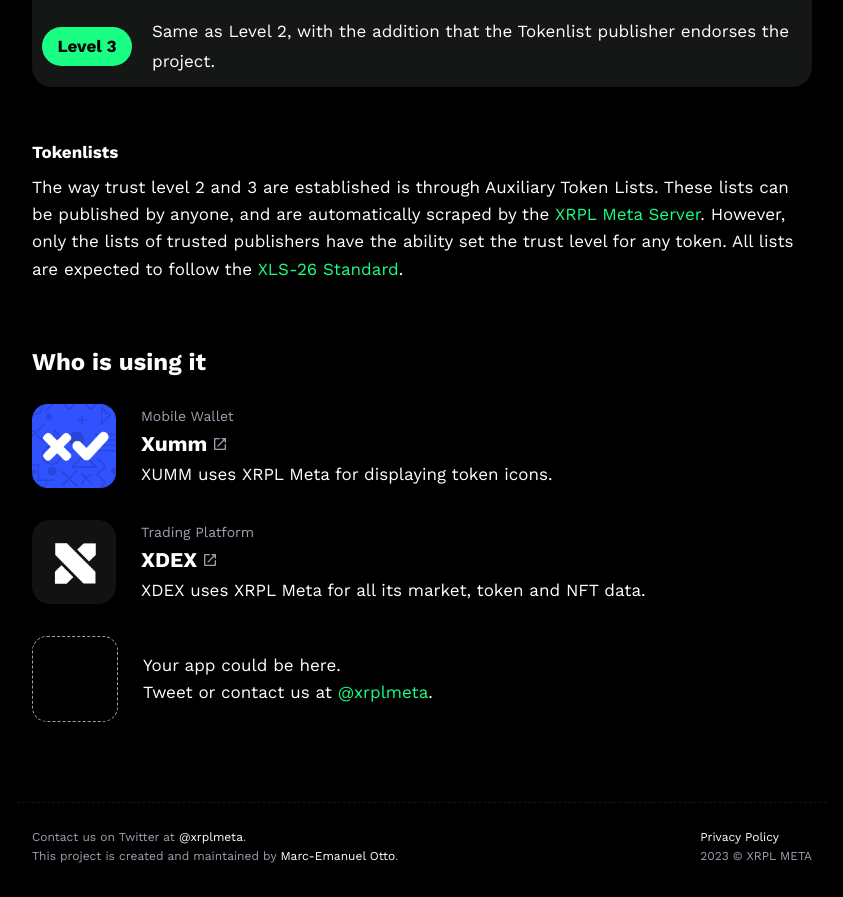
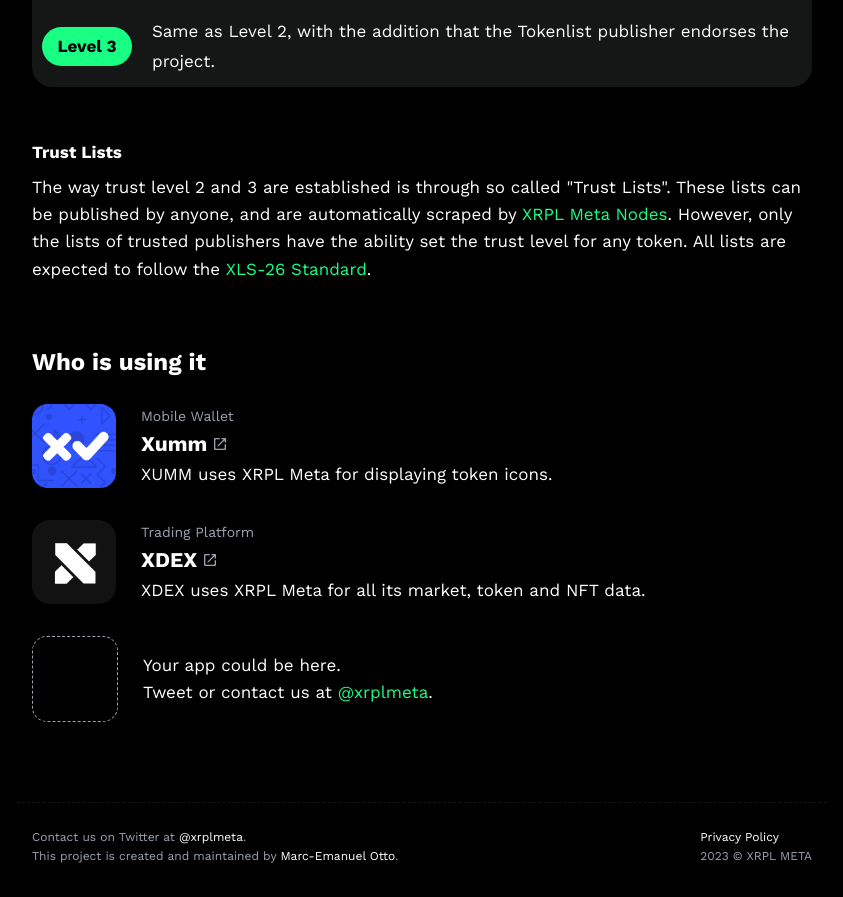
Before and after one commit to xrplmeta/website, a React app: page / in a window 1280 px wide. Shown: the part 1620-2517 px from the top of the page, without its empty margins (218-1061 px from the left). Built offline with nearby package versions, Linux system fonts and the light colour scheme; no server answers.

Commit message:
rename to "trust lists"

```diff
--- a/src/ui/devs/Trust.tsx
+++ b/src/ui/devs/Trust.tsx
@@ -11,14 +11,14 @@ export default function Trust(){
 				actors, is by assigning a trust level to each token.
 			</Text>
 			<TrustTable/>
-			<Heading secondary>Tokenlists</Heading>
+			<Heading secondary>Trust Lists</Heading>
 			<Text>
 				<span>
-					The way trust level 2 and 3 are established is through Auxiliary Token Lists.
-					These lists can be published by anyone, and are automatically scraped by the
+					The way trust level 2 and 3 are established is through so called "Trust Lists".
+					These lists can be published by anyone, and are automatically scraped by
 				</span>
 				<span> </span>
-				<Link to="https://github.com/xrplworks/xrplmeta">XRPL Meta Server</Link>
+				<Link to="https://github.com/xrplmeta/node">XRPL Meta Nodes</Link>
 				<span>
 					. However, only the lists of trusted publishers have the ability set the trust level
 					for any token. All lists are expected to follow the
```
